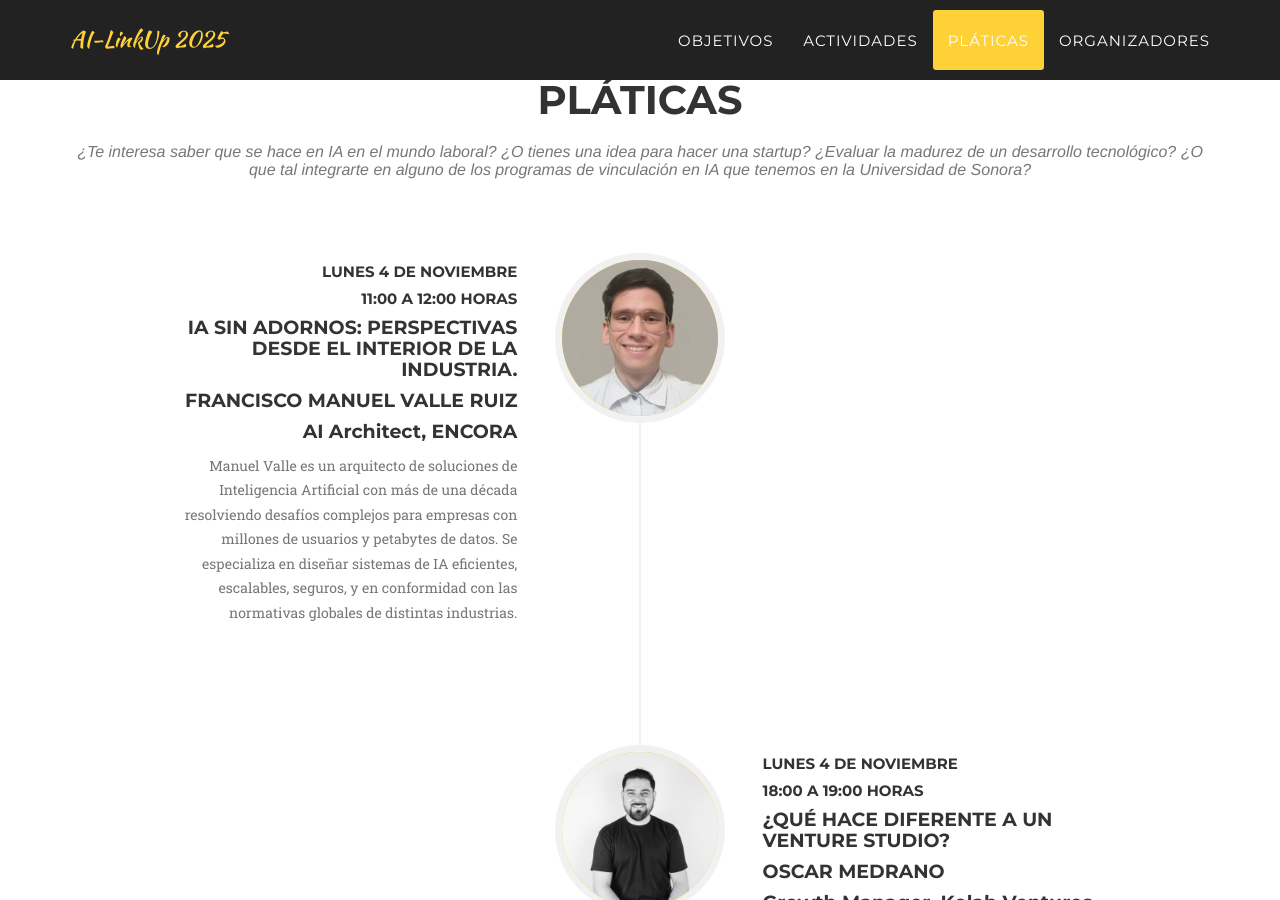
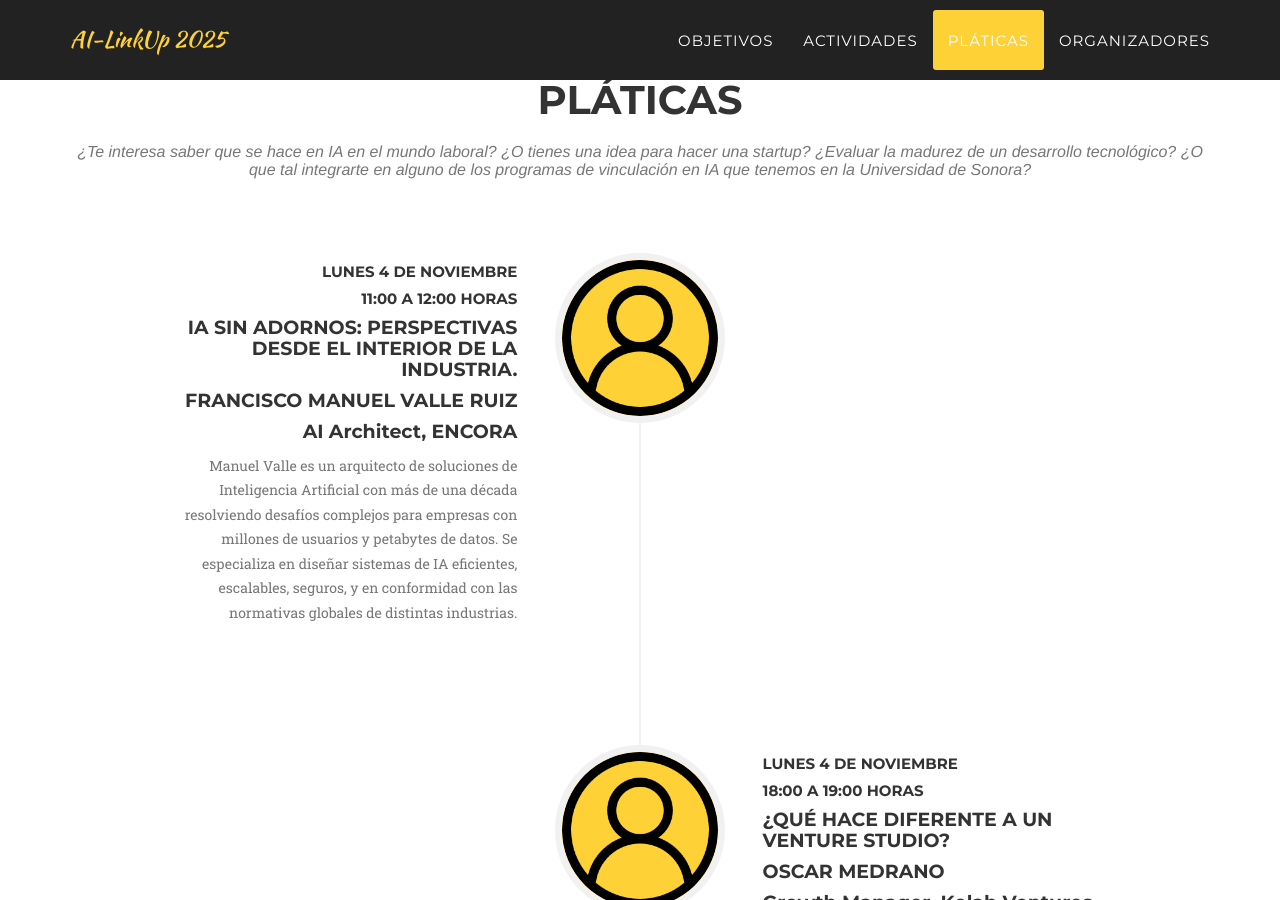
Before and after one commit to AI-LinkUp/ai-linkup.github.io, a Jekyll site: the page built from index.html, in a window 1280 px wide and 900 px high, scrolled down 2055 px. Built offline with Jekyll 4.4.1, drawn with Linux system fonts in a browser that asks for light colours; some web fonts are replaced.

Commit message:
Actualiza imágenes de participantes

```diff
--- a/_includes/about.html
+++ b/_includes/about.html
@@ -12,7 +12,7 @@
                     <ul class="timeline">
                         <li>
                             <div class="timeline-image">
-                                <img class="img-circle img-responsive" src="img/about/Manuel.jpg" alt="">
+                                <img class="img-circle img-responsive" src="img/about/person.png" alt="">
                             </div>
                             <div class="timeline-panel">
                                 <div class="timeline-heading">
@@ -29,7 +29,7 @@
                         </li>
                         <li class="timeline-inverted">
                             <div class="timeline-image">
-                                <img class="img-circle img-responsive" src="img/about/Oscar.jpg" alt="">
+                                <img class="img-circle img-responsive" src="img/about/person.png" alt="">
                             </div>
                             <div class="timeline-panel">
                                 <div class="timeline-heading">
@@ -48,7 +48,7 @@
                         </li>
                         <li>
                             <div class="timeline-image">
-                                <img class="img-circle img-responsive" src="img/about/Preet.jpg" alt="">
+                                <img class="img-circle img-responsive" src="img/about/person.png" alt="">
                             </div>
                             <div class="timeline-panel">
                                 <div class="timeline-heading">
@@ -65,7 +65,7 @@
                         </li>
                         <li class="timeline-inverted">
                             <div class="timeline-image">
-                                <img class="img-circle img-responsive" src="img/about/Abraham.jpg" alt="">
+                                <img class="img-circle img-responsive" src="img/about/person.png" alt="">
                             </div>
                             <div class="timeline-panel">
                                 <div class="timeline-heading">
@@ -82,7 +82,7 @@
                         </li>
                         <li>
                             <div class="timeline-image">
-                                <img class="img-circle img-responsive" src="img/about/Marysol.jpg" alt="">
+                                <img class="img-circle img-responsive" src="img/about/person.png" alt="">
                             </div>
                             <div class="timeline-panel">
                                 <div class="timeline-heading">
@@ -99,7 +99,7 @@
                         </li>
                         <li class="timeline-inverted">
                             <div class="timeline-image">
-                                <img class="img-circle img-responsive" src="img/about/Ivan.jpg" alt="">
+                                <img class="img-circle img-responsive" src="img/about/person.png" alt="">
                             </div>
                             <div class="timeline-panel">
                                 <div class="timeline-heading">
@@ -116,7 +116,7 @@
                         </li>
                         <li>
                             <div class="timeline-image">
-                                <img class="img-circle img-responsive" src="img/about/Rodolfo.jpg" alt="">
+                                <img class="img-circle img-responsive" src="img/about/person.png" alt="">
                             </div>
                             <div class="timeline-panel">
                                 <div class="timeline-heading">
@@ -133,7 +133,7 @@
                         </li>
                         <li class="timeline-inverted">
                             <div class="timeline-image">
-                                <img class="img-circle img-responsive" src="img/about/Francisco.jpg" alt="">
+                                <img class="img-circle img-responsive" src="img/about/person.png" alt="">
                             </div>
                             <div class="timeline-panel">
                                 <div class="timeline-heading">
@@ -150,7 +150,7 @@
                         </li>
                         <li>
                             <div class="timeline-image">
-                                <img class="img-circle img-responsive" src="img/about/Diana.jpg" alt="">
+                                <img class="img-circle img-responsive" src="img/about/person.png" alt="">
                             </div>
                             <div class="timeline-panel">
                                 <div class="timeline-heading">
```
Also changed, not shown: img/about/person.png (added).
